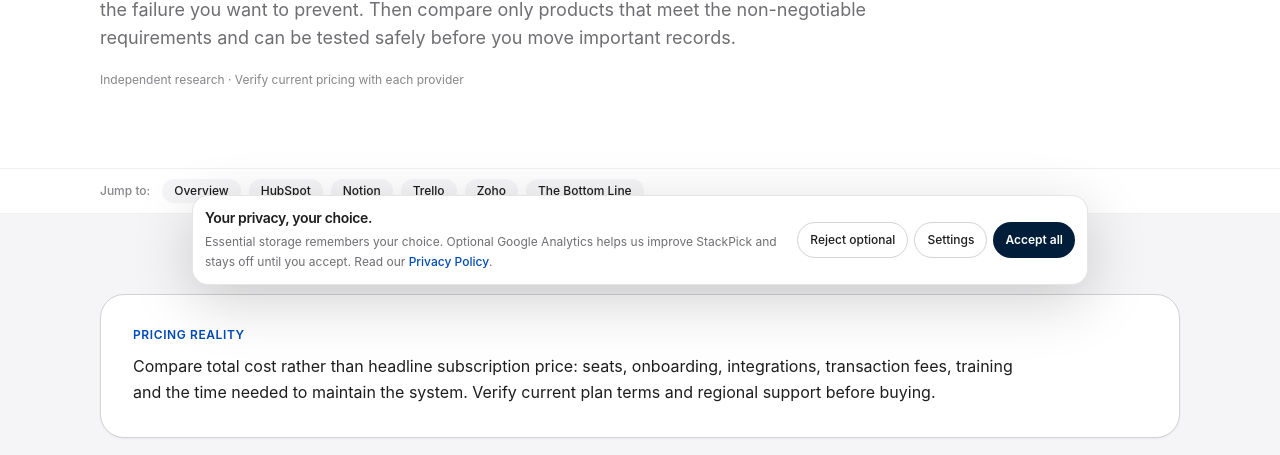
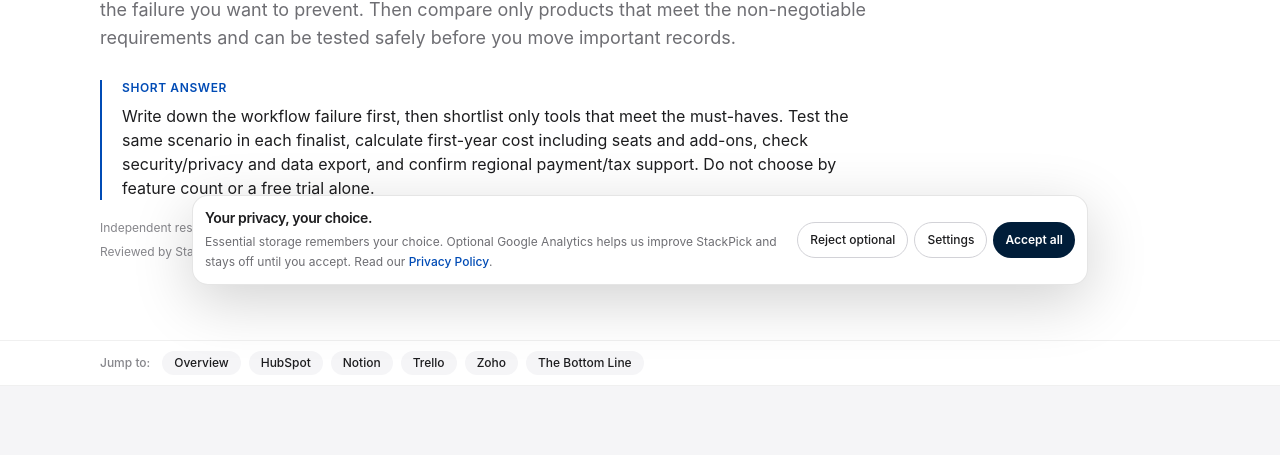
Before and after one commit to LinukaBandara/StackPick, a Next.js app: page /best/how-to-choose-software-small-business in a window 1280 px wide. Shown: the part 491-946 px from the top of the page. Built offline with nearby package versions, Linux system fonts and the light colour scheme; no server answers.

Commit message:
Strengthen small business software buying scorecard

```diff
--- a/app/best/how-to-choose-software-small-business/page.tsx
+++ b/app/best/how-to-choose-software-small-business/page.tsx
@@ -12,13 +12,15 @@ export default function Page() {
     <ComparisonArticle
       title="How to Choose Software for a Small Business"
       slug="how-to-choose-software-small-business"
+      reviewedOn="2026-11-07"
       intro="A software shortlist should start with the problem that is costing the business time or creating errors—not with popular apps. Write down the workflow, the people involved and the failure you want to prevent. Then compare only products that meet the non-negotiable requirements and can be tested safely before you move important records."
-      pricingNote="Compare total cost rather than headline subscription price: seats, onboarding, integrations, transaction fees, training and the time needed to maintain the system. Verify current plan terms and regional support before buying."
+      quickAnswer="Write down the workflow failure first, then shortlist only tools that meet the must-haves. Test the same scenario in each finalist, calculate first-year cost including seats and add-ons, check security/privacy and data export, and confirm regional payment/tax support. Do not choose by feature count or a free trial alone."
+      pricingNote="Plan and buying criteria reviewed November 7, 2026. Compare first-year cost: seats, minimum seat counts, onboarding, integrations, payment fees, usage-based charges, training, data migration and maintenance time. Verify regional currency, taxes, privacy terms, security controls, data export and cancellation before buying."
       tools={[
-        { name: "HubSpot", bestFor: "Evaluating a dedicated customer and lead workflow", freeOption: "Check current CRM plan terms and feature limits.", tradeoff: "Useful when follow-ups and shared customer history are failing, but unnecessary if a simple list is already reliable.", url: "https://www.hubspot.com/" },
-        { name: "Notion", bestFor: "Testing whether documentation and lightweight trackers solve the problem", freeOption: "Check current workspace and collaboration terms.", tradeoff: "Flexible and adaptable, but the business must maintain its own structure and workflow discipline.", url: "https://www.notion.com/" },
-        { name: "Trello", bestFor: "Making task status and ownership visible", freeOption: "Check current board and collaborator limits.", tradeoff: "Easy to understand for a visual workflow, but not a full replacement for accounting or customer records.", url: "https://trello.com/" },
-        { name: "Zoho", bestFor: "Comparing connected apps when several functions need to work together", freeOption: "Check the specific product's current plan and local availability.", tradeoff: "A suite may reduce switching, but configuration and bundled features only pay off if the business uses them.", url: "https://www.zoho.com/" },
+        { name: "HubSpot", bestFor: "Evaluating a dedicated customer and lead workflow", freeOption: "HubSpot Free supports up to 2 users and 1,000 contacts, plus 1,000 records per other standard object type per account.", tradeoff: "Useful when follow-ups and shared customer history are failing, but unnecessary if a simple list is already reliable.", url: "https://www.hubspot.com/pricing/crm?selectedPackage=free" },
+        { name: "Notion", bestFor: "Testing whether documentation and lightweight trackers solve the problem", freeOption: "Notion Free has no time limit or card requirement for individual use; team collaboration and member limits apply.", tradeoff: "Flexible and adaptable, but the business must maintain its own structure and workflow discipline.", url: "https://www.notion.com/teams" },
+        { name: "Trello", bestFor: "Making task status and ownership visible", freeOption: "Trello Free supports up to 10 collaborators and 10 open boards per Workspace, unlimited cards and 250 Workspace command runs/month.", tradeoff: "Easy to understand for a visual workflow, but not a full replacement for accounting or customer records.", url: "https://trello.com/en/pricing" },
+        { name: "Zoho", bestFor: "Comparing connected apps when several functions need to work together", freeOption: "Zoho CRM US Free supports up to 3 users; Zoho Books, Invoice and Expense have separate plan limits and regional eligibility.", tradeoff: "A suite may reduce switching, but configuration and bundled features only pay off if the business uses them.", url: "https://www.zoho.com/en-us/crm/zohocrm-pricing.html?price=FREE" },
       ]}
       bottomLine="Write three must-haves and three deal-breakers before booking demos. Test the same real workflow in each finalist, calculate the full first-year cost, and confirm how you can export data. Choose the tool that solves the named problem with the least new administration—not the one with the longest feature list."
     >
```
